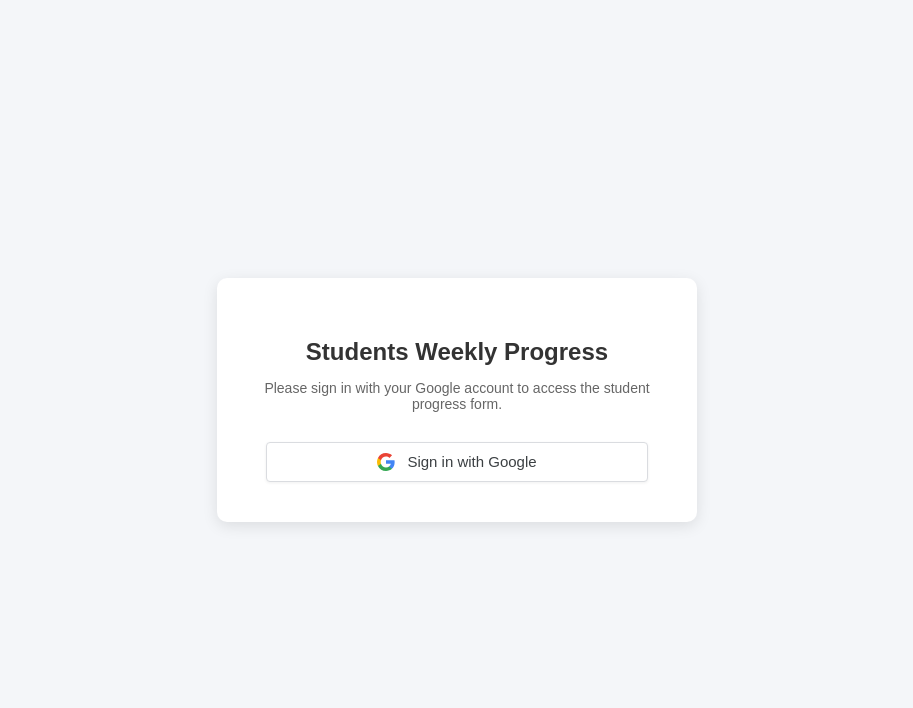
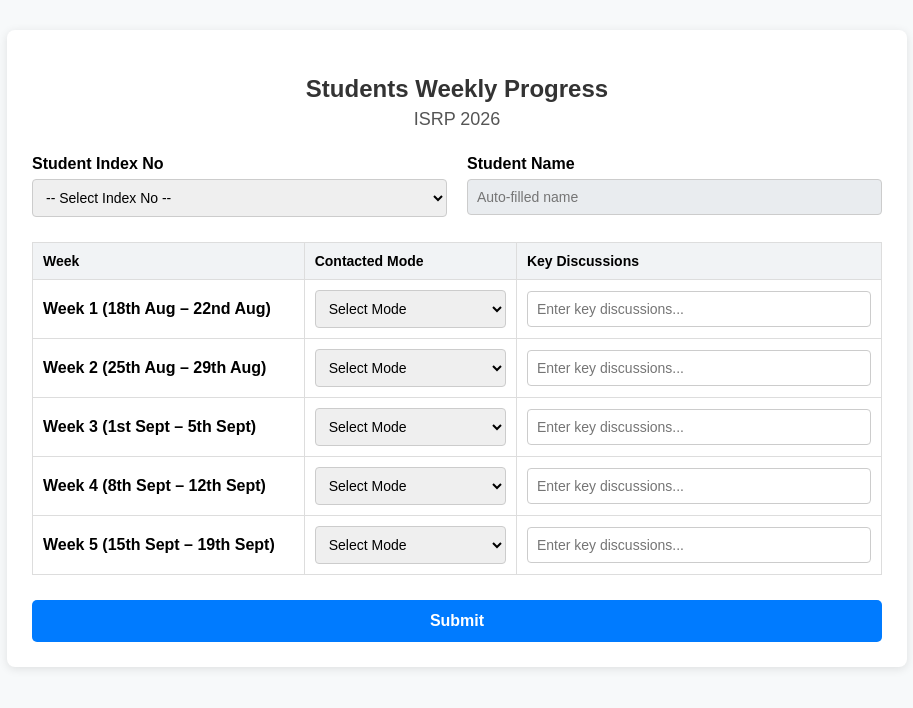
Before and after one commit to Dalpedil/student-feedback-app, a website: page public/index.html in a window 1280 px wide. Shown: the whole page, without its empty margins (183-1096 px from the left). Drawn offline with Linux system fonts and the light colour scheme.

Commit message:
Update index.html

```diff
--- a/public/index.html
+++ b/public/index.html
@@ -3,76 +3,160 @@
 <head>
   <meta charset="UTF-8">
   <meta name="viewport" content="width=device-width, initial-scale=1.0">
-  <title>Students Weekly Progress - Login</title>
+  <title>Students Weekly Progress - ISRP 2026</title>
   <style>
-    body {
-      font-family: Arial, sans-serif;
-      background: #f4f6f9;
-      display: flex;
-      height: 100vh;
-      margin: 0;
-      justify-content: center;
-      align-items: center;
+    body { font-family: Arial, sans-serif; margin: 30px; background: #f7f9fa; }
+    .container { max-width: 850px; margin: auto; background: #fff; padding: 25px; border-radius: 8px; box-shadow: 0 2px 10px rgba(0,0,0,0.1); }
+    h2 { text-align: center; margin-bottom: 24px; color: #333; }
+
+    .top-section { display: flex; gap: 20px; margin-bottom: 25px; }
+    .form-group { flex: 1; }
+    label { display: block; font-weight: bold; margin-bottom: 6px; }
+    input[type="text"], select {
+      width: 100%; padding: 9px; box-sizing: border-box; border: 1px solid #ccc; border-radius: 4px; font-size: 14px;
     }
-    .login-card {
-      background: #fff;
-      padding: 40px;
-      border-radius: 10px;
-      box-shadow: 0 4px 15px rgba(0,0,0,0.1);
-      text-align: center;
-      max-width: 400px;
-      width: 90%;
+    input[readonly] { background-color: #e9ecef; cursor: not-allowed; }
+
+    table { width: 100%; border-collapse: collapse; margin-top: 15px; }
+    th, td { border: 1px solid #ddd; padding: 10px; text-align: left; }
+    th { background-color: #f1f3f5; font-size: 14px; }
+
+    .submit-btn {
+      margin-top: 25px; width: 100%; padding: 12px; background: #007bff;
+      color: white; border: none; border-radius: 5px; font-size: 16px; cursor: pointer; font-weight: bold;
     }
-    h2 {
-      margin-bottom: 12px;
-      color: #333;
-    }
-    p {
-      color: #666;
-      font-size: 14px;
-      margin-bottom: 30px;
-    }
-    .google-btn {
-      display: inline-flex;
-      align-items: center;
-      justify-content: center;
-      gap: 12px;
-      background-color: #ffffff;
-      color: #3c4043;
-      border: 1px solid #dadce0;
-      border-radius: 4px;
-      padding: 10px 20px;
-      font-size: 15px;
-      font-weight: 500;
-      text-decoration: none;
-      transition: background-color 0.2s, box-shadow 0.2s;
-      box-shadow: 0 1px 3px rgba(60,64,67,0.08);
-      width: 85%;
-    }
-    .google-btn:hover {
-      background-color: #f8fafd;
-      box-shadow: 0 1px 3px 1px rgba(60,64,67,0.15);
-    }
-    .google-icon {
-      width: 18px;
-      height: 18px;
-    }
+    .submit-btn:hover { background: #0056b3; }
   </style>
 </head>
 <body>
-  <div class="login-card">
-    <h2>Students Weekly Progress</h2>
-    <p>Please sign in with your Google account to access the student progress form.</p>
+  <div class="container">
+    <h2>Students Weekly Progress<br><span style="font-size: 18px; color: #555; font-weight: normal;">ISRP 2026</span></h2>
+    <form action="/submit-feedback" method="POST">
 
-    <a href="/auth/google" class="google-btn">
-      <svg class="google-icon" viewBox="0 0 18 18">
-        <path fill="#4285F4" d="M17.64 9.205c0-.639-.057-1.252-.164-1.841H9v3.481h4.844a4.14 4.14 0 0 1-1.796 2.716v2.259h2.908c1.702-1.567 2.684-3.875 2.684-6.615z"/>
-        <path fill="#34A853" d="M9 18c2.43 0 4.467-.806 5.956-2.18l-2.908-2.259c-.806.54-1.837.86-3.048.86-2.344 0-4.328-1.584-5.036-3.711H.957v2.332A8.997 8.997 0 0 0 9 18z"/>
-        <path fill="#FBBC05" d="M3.964 10.71A5.41 5.41 0 0 1 3.682 9c0-.593.102-1.17.282-1.71V4.958H.957A8.996 8.996 0 0 0 0 9c0 1.452.348 2.827.957 4.042l3.007-2.332z"/>
-        <path fill="#EA4335" d="M9 3.58c1.321 0 2.508.454 3.44 1.345l2.582-2.58C13.463.891 11.426 0 9 0A8.997 8.997 0 0 0 .957 4.958L3.964 7.29C4.672 5.163 6.656 3.58 9 3.58z"/>
-      </svg>
-      Sign in with Google
-    </a>
+      <div class="top-section">
+        <div class="form-group">
+          <label for="indexNo">Student Index No</label>
+          <select id="indexNo" name="indexNo" onchange="updateStudentName()" required>
+            <option value="" disabled selected>-- Select Index No --</option>
+          </select>
+        </div>
+
+        <div class="form-group">
+          <label for="studentName">Student Name</label>
+          <input type="text" id="studentName" name="studentName" placeholder="Auto-filled name" readonly required>
+        </div>
+      </div>
+
+      <table>
+        <thead>
+          <tr>
+            <th style="width: 32%;">Week</th>
+            <th style="width: 25%;">Contacted Mode</th>
+            <th style="width: 43%;">Key Discussions</th>
+          </tr>
+        </thead>
+        <tbody id="tableBody">
+        </tbody>
+      </table>
+
+      <button type="submit" class="submit-btn">Submit</button>
+    </form>
   </div>
+
+  <script>
+    const studentData = {
+      "212317G": "Herath H.M.H.S.",
+      "212346T": "Prabhasara P.V.D.",
+      "222301L": "Abeywardhana B.A.S.M.N.",
+      "222303U": "Anurodhani W.I.",
+      "222305D": "Bandara K.A.T.S.",
+      "222306G": "Devindi B.M.",
+      "222307K": "Devmini S.M.V.",
+      "222309T": "Etampawala E.R.S.N.",
+      "222310M": "Fernando M.T.K.",
+      "222311R": "Perera G.G.N.",
+      "222315H": "Ishara W.M.A.D.",
+      "222317P": "Jathuppiriyan J.",
+      "222320T": "Jayawansha I.C.L.",
+      "222322C": "Kalpanee B.G.W.",
+      "222323F": "Krishnakumar R.",
+      "222326R": "Malsha B.H.",
+      "222327V": "Nishantha B.P.T.D.",
+      "222330A": "Randeniya R.M.K.T.",
+      "222331D": "Randika R.P.S.",
+      "222332G": "Rasim M.J.",
+      "222334N": "Rathnayake R.M.T.K.",
+      "222335T": "Samarasena D.G.M.M.",
+      "222337C": "Sathviru H.R.T.",
+      "222339J": "Shahidya S",
+      "222340E": "Suaadh F.F.",
+      "222342L": "Thevasalomy S.",
+      "222343P": "Thilaksan S.",
+      "222344U": "Thuvaraga T.",
+      "222347G": "Wickramanayaka K.N.Y.",
+      "222351M": "Perera A.T.Y.",
+      "222353V": "Weerasinghe V.O",
+      "222354B": "Samaraweera D.S.G",
+      "222355E": "Wijerathna U.R.I",
+      "222356H": "Nisansala P.K.S",
+      "222358P": "Bandara M.W.R",
+      "222359U": "Jayasiri S.S.K",
+      "222360N": "Wickramasinghe U.V.G.G",
+      "222361T": "Dasanayaka D.T.M.U",
+      "222362X": "Hemapathirana H.P.G.K.G",
+      "222363C": "Sahla M.P.F",
+      "222364F": "Madhavan M.",
+      "222365J": "Karunarathne R.M.T.D",
+      "222367R": "Sanojan S.",
+      "222369B": "Kanagasingam D.",
+      "222370U": "Jeiyadancy T.",
+      "222371A": "Thirimanna N.S."
+    };
+
+    const select = document.getElementById("indexNo");
+    for (const index of Object.keys(studentData)) {
+      const opt = document.createElement("option");
+      opt.value = index;
+      opt.textContent = index;
+      select.appendChild(opt);
+    }
+
+    function updateStudentName() {
+      const selectedIndex = document.getElementById("indexNo").value;
+      document.getElementById("studentName").value = studentData[selectedIndex] || "";
+    }
+
+    const weeksConfig = [
+      { label: "Week 1 (18th Aug – 22nd Aug)" },
+      { label: "Week 2 (25th Aug – 29th Aug)" },
+      { label: "Week 3 (1st Sept – 5th Sept)" },
+      { label: "Week 4 (8th Sept – 12th Sept)" },
+      { label: "Week 5 (15th Sept – 19th Sept)" }
+    ];
+
+    const modes = ["Online", "In-Person", "Not Contacted"];
+    const tbody = document.getElementById("tableBody");
+
+    weeksConfig.forEach((week, idx) => {
+      const i = idx + 1;
+      const tr = document.createElement("tr");
+      tr.innerHTML = `
+        <td>
+          <strong>${week.label}</strong>
+          <input type="hidden" name="weeks[${i}][label]" value="${week.label}">
+        </td>
+        <td>
+          <select name="weeks[${i}][mode]" required>
+            <option value="" disabled selected>Select Mode</option>
+            ${modes.map(mode => `<option value="${mode}">${mode}</option>`).join('')}
+          </select>
+        </td>
+        <td>
+          <input type="text" name="weeks[${i}][comment]" placeholder="Enter key discussions..." required>
+        </td>
+      `;
+      tbody.appendChild(tr);
+    });
+  </script>
 </body>
 </html>
```
